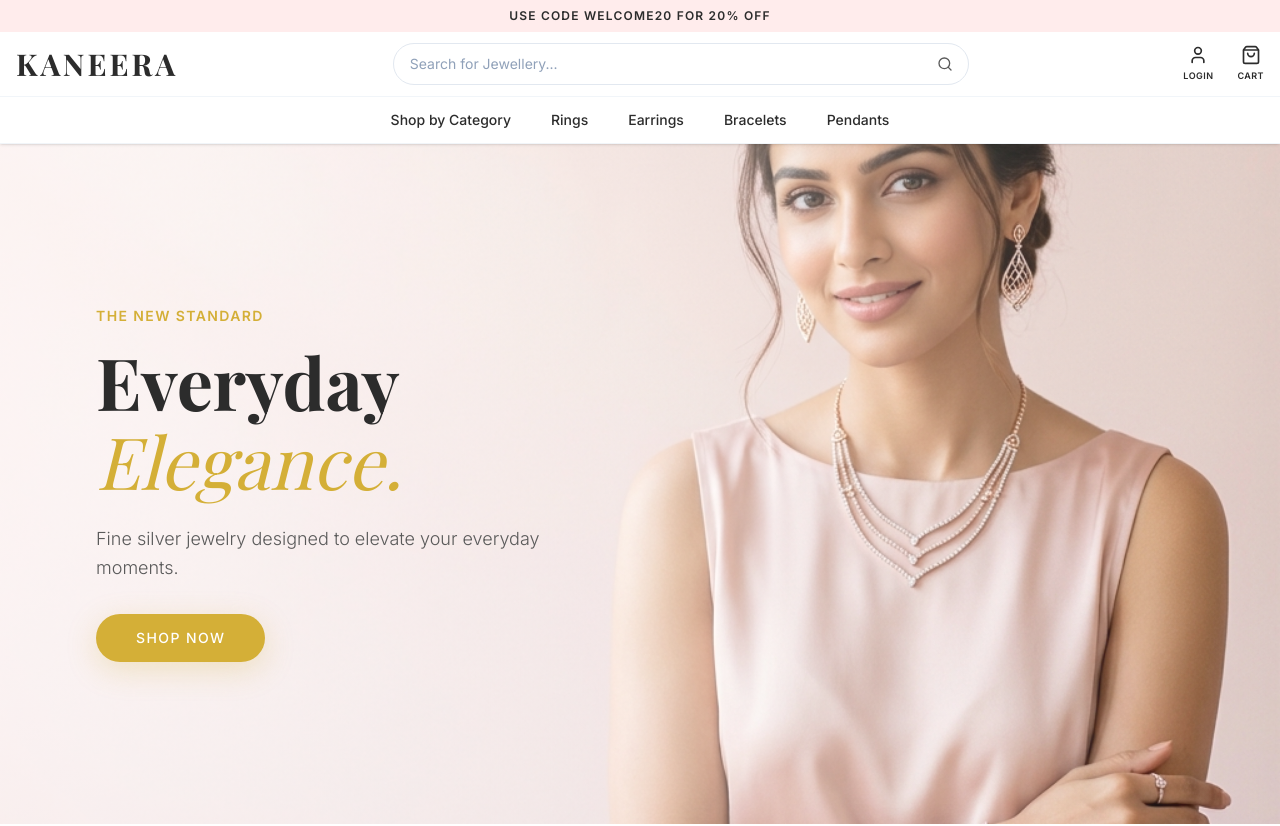
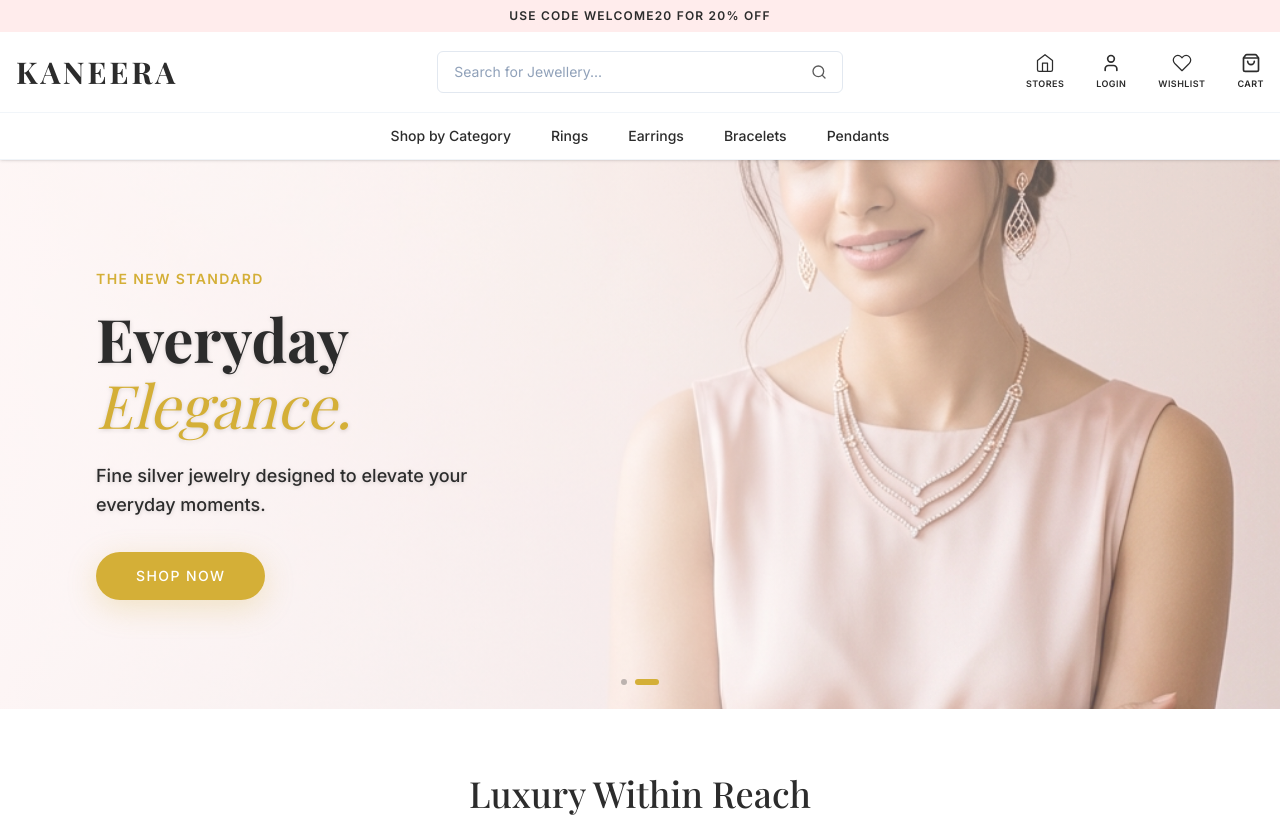
Before and after one commit to algo-aryan/Kaneera, a Next.js app: page / in a window 1280 px wide. Shown: the top 826 px of the page. Built offline with nearby package versions, Linux system fonts and the light colour scheme; no server answers; a web font is replaced by a local one.

Commit message:
Fix navbar balance and hero carousel

```diff
--- a/src/app/page.tsx
+++ b/src/app/page.tsx
@@ -2,7 +2,8 @@
 
 import Link from "next/link";
 import { Button } from "@/components/ui/Button";
-import { motion, Variants } from "framer-motion";
+import { motion, Variants, AnimatePresence } from "framer-motion";
+import { useState, useEffect } from "react";
 
 const categories = [
   { name: "Rings", slug: "rings", image: "/category_rings_1779508804127.png" },
@@ -12,7 +13,21 @@ const categories = [
   { name: "Anklets", slug: "anklets", image: "/category_earrings_1779508818040.png" },
 ];
 
+const banners = [
+  "/hero_banner_giva_1779509207364.png", // fallback textless if first one fails
+  "/hero_banner_giva_1779595073285.png"
+];
+
 export default function Home() {
+  const [currentBanner, setCurrentBanner] = useState(0);
+
+  useEffect(() => {
+    const timer = setInterval(() => {
+      setCurrentBanner((prev) => (prev + 1) % banners.length);
+    }, 4000);
+    return () => clearInterval(timer);
+  }, []);
+
   const fadeInUp: Variants = {
     hidden: { opacity: 0, y: 40 },
     visible: { opacity: 1, y: 0, transition: { duration: 0.8, ease: "easeOut" } }
@@ -28,41 +43,62 @@ export default function Home() {
 
   return (
     <div className="flex flex-col min-h-screen bg-white">
-      {/* Hero Section */}
-      <section className="relative w-full h-[60vh] md:h-[85vh] bg-[#FFF8F8] overflow-hidden flex items-center justify-center">
-        <motion.img
-          initial={{ opacity: 0 }}
-          animate={{ opacity: 1 }}
-          transition={{ duration: 1 }}
-          src="/hero_banner_giva_1779595073285.png"
-          alt="Kaneera Premium Jewelry"
-          className="w-full h-full object-cover object-center"
-        />
+      {/* Hero Section Carousel - Strip format */}
+      <section className="relative w-full aspect-[4/3] md:aspect-[21/9] bg-[#FFF8F8] overflow-hidden">
+        <AnimatePresence mode="wait">
+          <motion.img
+            key={currentBanner}
+            initial={{ opacity: 0, scale: 1.05 }}
+            animate={{ opacity: 1, scale: 1 }}
+            exit={{ opacity: 0 }}
+            transition={{ duration: 1 }}
+            src={banners[currentBanner]}
+            alt="Kaneera Premium Jewelry"
+            className="w-full h-full object-cover object-center absolute inset-0"
+            onError={(e) => {
+              // fallback if image fails to load (since we are injecting artifacts)
+              (e.target as HTMLImageElement).src = "/hero_banner_no_text_1779509207364.png";
+            }}
+          />
+        </AnimatePresence>
+
         {/* Soft text overlay */}
-        <div className="absolute inset-0 bg-gradient-to-r from-[#FFF8F8]/80 to-transparent flex items-center justify-start px-8 md:px-24">
+        <div className="absolute inset-0 bg-gradient-to-r from-[#FFF8F8]/90 via-[#FFF8F8]/50 to-transparent flex items-center justify-start px-8 md:px-24 z-10 pointer-events-none">
           <motion.div
             initial="hidden"
             animate="visible"
             variants={staggerContainer}
-            className="max-w-xl"
+            className="max-w-xl pointer-events-auto"
           >
             <motion.span variants={fadeInUp} className="text-[#D4AF37] font-sans font-semibold tracking-widest uppercase text-xs md:text-sm mb-4 block">
               The New Standard
             </motion.span>
-            <motion.h1 variants={fadeInUp} className="font-serif text-5xl md:text-7xl font-bold text-charcoal leading-[1.1] mb-6">
+            <motion.h1 variants={fadeInUp} className="font-serif text-4xl md:text-6xl font-bold text-charcoal leading-[1.1] mb-6 drop-shadow-sm">
               Everyday <br/> <span className="text-[#D4AF37] italic font-light">Elegance.</span>
             </motion.h1>
-            <motion.p variants={fadeInUp} className="text-lg text-slate mb-8 max-w-md font-light leading-relaxed">
+            <motion.p variants={fadeInUp} className="text-base md:text-lg text-charcoal mb-8 max-w-md font-medium leading-relaxed drop-shadow-sm">
               Fine silver jewelry designed to elevate your everyday moments.
             </motion.p>
             <motion.div variants={fadeInUp}>
               <Link href="/category/all">
-                <Button size="lg" className="px-10 py-6 text-sm tracking-widest uppercase bg-[#D4AF37] text-white hover:bg-[#c4a132] shadow-[0_8px_30px_rgb(212,175,55,0.25)] hover:shadow-[0_8px_30px_rgb(212,175,55,0.4)] transition-all duration-300 rounded-full transform hover:-translate-y-1">
+                <Button size="lg" className="px-8 md:px-10 py-5 md:py-6 text-xs md:text-sm tracking-widest uppercase bg-[#D4AF37] text-white hover:bg-[#c4a132] shadow-[0_8px_30px_rgb(212,175,55,0.25)] hover:shadow-[0_8px_30px_rgb(212,175,55,0.4)] transition-all duration-300 rounded-full transform hover:-translate-y-1">
                   Shop Now
                 </Button>
               </Link>
             </motion.div>
           </motion.div>
+        </div>
+
+        {/* Carousel Indicators */}
+        <div className="absolute bottom-6 left-1/2 -translate-x-1/2 flex space-x-2 z-20">
+          {banners.map((_, idx) => (
+            <button
+              key={idx}
+              onClick={() => setCurrentBanner(idx)}
+              className={`h-1.5 rounded-full transition-all duration-300 ${idx === currentBanner ? 'w-6 bg-[#D4AF37]' : 'w-1.5 bg-charcoal/30 hover:bg-charcoal/50'}`}
+              aria-label={`Go to slide ${idx + 1}`}
+            />
+          ))}
         </div>
       </section>
 
--- a/src/components/layout/Navbar.tsx
+++ b/src/components/layout/Navbar.tsx
@@ -49,36 +49,46 @@ export default function Navbar({ serverUser = null }: { serverUser?: any }) {
       </div>
 
       {/* Main Navbar */}
-      <div className="container mx-auto px-4 h-16 flex items-center justify-between gap-4 sm:gap-8">
-        {/* Logo */}
-        <Link href="/" className="flex-shrink-0 flex items-center space-x-1">
+      <div className="container mx-auto px-4 h-20 grid grid-cols-3 items-center gap-4">
+        {/* Logo (Left) */}
+        <div className="flex justify-start">
+          <Link href="/" className="flex items-center">
             <span className="font-serif text-3xl font-bold tracking-widest text-charcoal">
               KANEERA
             </span>
           </Link>
+        </div>
 
-        {/* Search Bar (Centered) */}
+        {/* Search Bar (Center) */}
+        <div className="hidden md:flex justify-center w-full">
           <form
             onSubmit={(e) => {
               e.preventDefault();
               const q = new FormData(e.currentTarget).get('q');
               if (q) router.push(`/search?q=${encodeURIComponent(q.toString())}`);
             }}
-          className="hidden md:flex flex-1 max-w-xl items-center relative"
+            className="w-full max-w-xl flex items-center relative"
           >
             <input
               name="q"
               type="text"
               placeholder="Search for Jewellery..."
-            className="w-full bg-white border border-slate-200 rounded-full pl-4 pr-10 py-2.5 text-sm text-charcoal focus:outline-none focus:border-[#D4AF37] focus:ring-1 focus:ring-[#D4AF37] transition-all placeholder:text-slate-400"
+              className="w-full bg-white border border-slate-200 rounded-md pl-4 pr-10 py-2.5 text-sm text-charcoal focus:outline-none focus:border-[#D4AF37] focus:ring-1 focus:ring-[#D4AF37] transition-all placeholder:text-slate-400"
             />
             <button type="submit" className="absolute right-3 p-1 text-slate hover:text-[#D4AF37] transition-colors">
               <Search className="w-4 h-4" />
             </button>
           </form>
+        </div>
 
         {/* Icons (Right) */}
-        <div className="flex items-center space-x-6 flex-shrink-0">
+        <div className="flex items-center justify-end space-x-6 sm:space-x-8">
+          {/* Stores icon (just decorative for GIVA feel) */}
+          <Link href="#" className="hidden sm:flex flex-col items-center group">
+            <svg xmlns="http://www.w3.org/2000/svg" width="20" height="20" viewBox="0 0 24 24" fill="none" stroke="currentColor" strokeWidth="1.5" strokeLinecap="round" strokeLinejoin="round" className="text-charcoal group-hover:text-[#D4AF37] transition-colors"><path d="M3 9l9-7 9 7v11a2 2 0 0 1-2 2H5a2 2 0 0 1-2-2z"></path><polyline points="9 22 9 12 15 12 15 22"></polyline></svg>
+            <span className="text-[9px] uppercase tracking-wider font-semibold text-charcoal mt-1 group-hover:text-[#D4AF37] transition-colors">Stores</span>
+          </Link>
+
           {mounted && serverUser ? (
             <Link href="/account" className="hidden sm:flex flex-col items-center group">
               <User className="w-5 h-5 text-charcoal group-hover:text-[#D4AF37] transition-colors" />
@@ -91,6 +101,11 @@ export default function Navbar({ serverUser = null }: { serverUser?: any }) {
             </Link>
           )}
 
+          <Link href="#" className="hidden sm:flex flex-col items-center group">
+            <svg xmlns="http://www.w3.org/2000/svg" width="20" height="20" viewBox="0 0 24 24" fill="none" stroke="currentColor" strokeWidth="1.5" strokeLinecap="round" strokeLinejoin="round" className="text-charcoal group-hover:text-[#D4AF37] transition-colors"><path d="M20.84 4.61a5.5 5.5 0 0 0-7.78 0L12 5.67l-1.06-1.06a5.5 5.5 0 0 0-7.78 7.78l1.06 1.06L12 21.23l7.78-7.78 1.06-1.06a5.5 5.5 0 0 0 0-7.78z"></path></svg>
+            <span className="text-[9px] uppercase tracking-wider font-semibold text-charcoal mt-1 group-hover:text-[#D4AF37] transition-colors">Wishlist</span>
+          </Link>
+
           <button
             onClick={toggleCart}
             className="flex flex-col items-center group relative"
@@ -98,7 +113,7 @@ export default function Navbar({ serverUser = null }: { serverUser?: any }) {
             <ShoppingBag className="w-5 h-5 text-charcoal group-hover:text-[#D4AF37] transition-colors" />
             <span className="text-[9px] uppercase tracking-wider font-semibold text-charcoal mt-1 group-hover:text-[#D4AF37] transition-colors">Cart</span>
             {mounted && totalItems > 0 && (
-              <span className="absolute -top-1 right-0 w-4 h-4 bg-[#D4AF37] text-white text-[9px] font-bold rounded-full flex items-center justify-center shadow-sm">
+              <span className="absolute -top-1.5 -right-1 w-[18px] h-[18px] bg-red-500 text-white text-[10px] font-bold rounded-full flex items-center justify-center shadow-sm">
                 {totalItems}
               </span>
             )}
```
Lines whose indentation alone changed are shown as unchanged.
